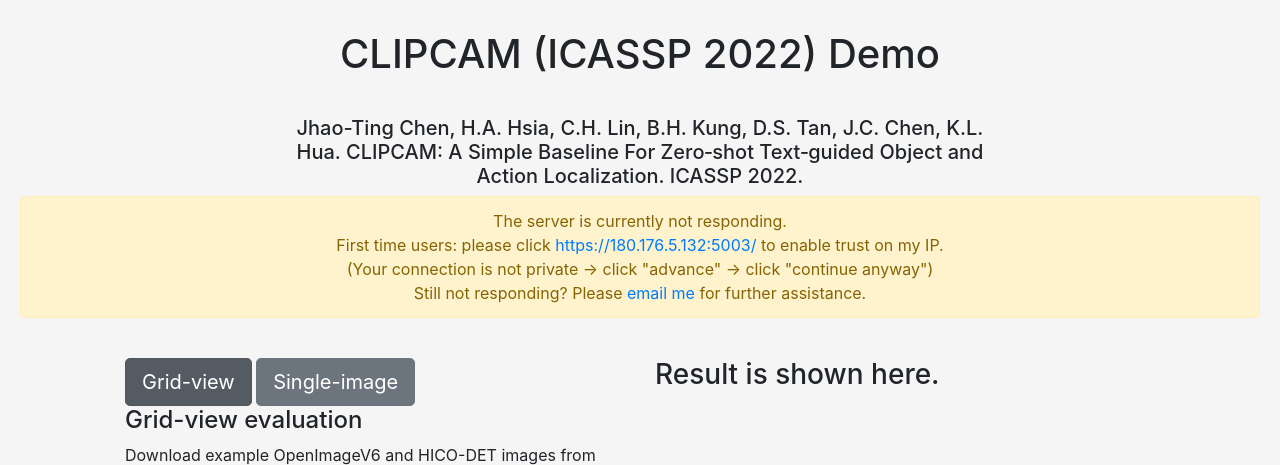
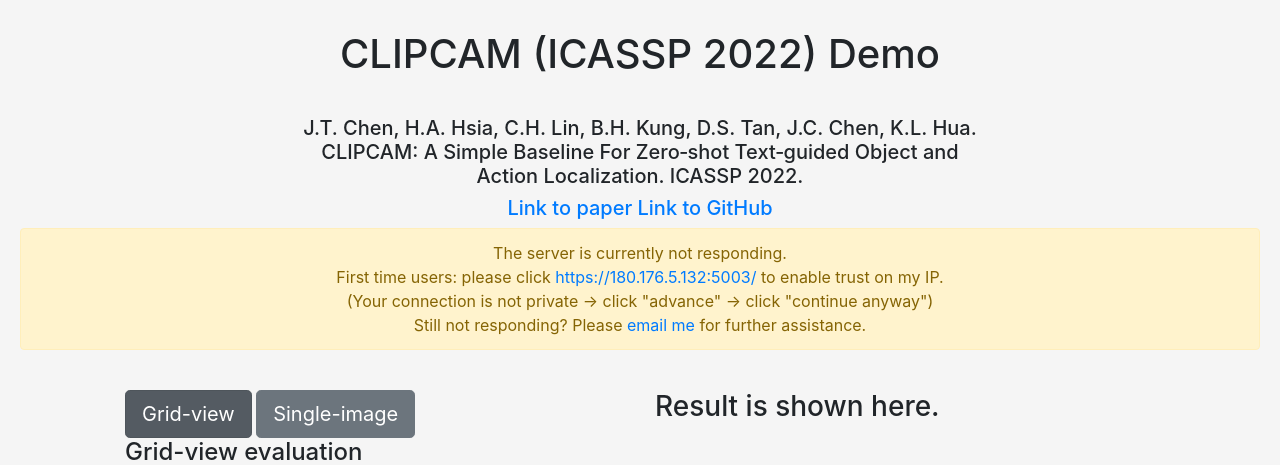
Before and after one commit to jtchen0528/CLIPCAM, a Flask app: page / in a window 1280 px wide. Shown: the part 56-521 px from the top of the page. Run offline with Flask 2, Linux system fonts and the light colour scheme; parts of the project's set-up code (start-up, migrations or seed data) failed here and were passed over; some libraries are stand-ins or nearby versions.

Commit message:
update small bug fix

```diff
--- a/index.html
+++ b/index.html
@@ -30,7 +30,7 @@
         <div class="collapse navbar-collapse" id="navbarNav">
             <ul class="navbar-nav">
                 <li class="nav-item active">
-                    <a class="nav-link" href="/">Home <span class="sr-only">(current)</span></a>
+                    <a class="nav-link" href="/CLIPCAM">Home <span class="sr-only">(current)</span></a>
                 </li>
             </ul>
         </div>
@@ -39,7 +39,8 @@
         <div style="text-align: center;">
             <h1>CLIPCAM (ICASSP 2022) Demo</h1>
             <div style="max-width: 700px; margin: auto;">
-                <h5>Jhao-Ting Chen, H.A. Hsia, C.H. Lin, B.H. Kung, D.S. Tan, J.C. Chen, K.L. Hua. CLIPCAM: A Simple Baseline For Zero‑shot Text‑guided Object and Action Localization. ICASSP 2022.</h5>
+                <h5>J.T. Chen, H.A. Hsia, C.H. Lin, B.H. Kung, D.S. Tan, J.C. Chen, K.L. Hua. CLIPCAM: A Simple Baseline For Zero‑shot Text‑guided Object and Action Localization. ICASSP 2022.</h5>
+                <h5><a href="https://ieeexplore.ieee.org/stamp/stamp.jsp?tp=&arnumber=9747841">Link to paper</a> <a href="https://github.com/aiiu-lab/CLIPCAM">Link to GitHub</a> </h5>
             </div>            <!-- <h5>If something is wrong (etc. CORS block, http issue, ... ), please go to my server <a
                     href="https://180.176.5.132:5003/">https://180.176.5.132:5003/</a>.</h5> -->
             <div>
--- a/templates/index.html
+++ b/templates/index.html
@@ -32,7 +32,7 @@
         <div class="collapse navbar-collapse" id="navbarNav">
             <ul class="navbar-nav">
                 <li class="nav-item active">
-                    <a class="nav-link" href="/">Home <span class="sr-only">(current)</span></a>
+                    <a class="nav-link" href="/CLIPCAM">Home <span class="sr-only">(current)</span></a>
                 </li>
             </ul>
         </div>
@@ -41,7 +41,8 @@
         <div style="text-align: center;">
             <h1>CLIPCAM (ICASSP 2022) Demo</h1>
             <div style="max-width: 700px; margin: auto;">
-                <h5>Jhao-Ting Chen, H.A. Hsia, C.H. Lin, B.H. Kung, D.S. Tan, J.C. Chen, K.L. Hua. CLIPCAM: A Simple Baseline For Zero‑shot Text‑guided Object and Action Localization. ICASSP 2022.</h5>
+                <h5>J.T. Chen, H.A. Hsia, C.H. Lin, B.H. Kung, D.S. Tan, J.C. Chen, K.L. Hua. CLIPCAM: A Simple Baseline For Zero‑shot Text‑guided Object and Action Localization. ICASSP 2022.</h5>
+                <h5><a href="https://ieeexplore.ieee.org/stamp/stamp.jsp?tp=&arnumber=9747841">Link to paper</a> <a href="https://github.com/aiiu-lab/CLIPCAM">Link to GitHub</a> </h5>
             </div>
             <!-- <h5>If something is wrong (etc. CORS block, http issue, ... ), please go to my server <a
                     href="https://180.176.5.132:5003/">https://180.176.5.132:5003/</a>.</h5> -->
```
